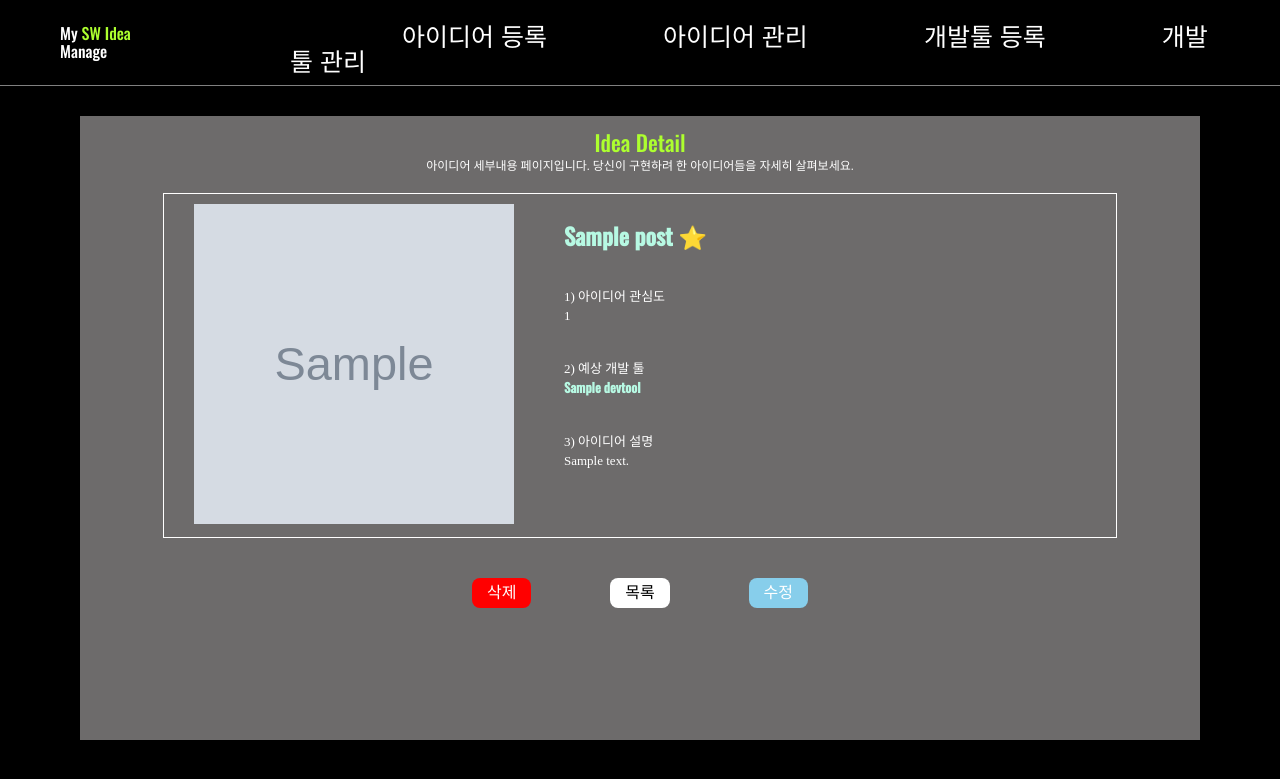
After one commit to Pirogramming17/JeonSunhee, a Django app: page /post/idea/1 in a window 1280 px wide. The commit adds this page. Shown: the top 779 px of the page. Run offline with Django 3.2, Linux system fonts and the light colour scheme; tables that the repository leaves empty hold one stand-in row (values such as "Sample post"); grey boxes marked "Sample" are stand-in pictures; some web fonts are replaced.

Commit message:
idea_detail

```diff
--- /dev/null
+++ b/SWIDEA_SITE/posts/templates/posts/ideaDetail.html
@@ -0,0 +1,33 @@
+{% extends "base.html" %} {% block content %}
+
+<div class="nav-bar">
+  <p><strong>Idea Detail</strong></p>
+  <p>
+    아이디어 세부내용 페이지입니다. 당신이 구현하려 한 아이디어들을 자세히
+    살펴보세요.
+  </p>
+</div>
+<div class="idea-detail-box">
+  <div class="image-box"><img src="{{post.image.url}}" /></div>
+  <div class="text-box">
+    <h2><strong>{{post.title}} </strong>⭐</h2>
+    <div>
+      <p>1) 아이디어 관심도</p>
+      <p>{{post.interest}}</p>
+    </div>
+    <div>
+      <p>2) 예상 개발 툴</p>
+      <p><strong>{{devtool}}</strong></p>
+    </div>
+    <div>
+      <p>3) 아이디어 설명</p>
+      <p>{{post.content}}</p>
+    </div>
+  </div>
+</div>
+<div class="box-btns">
+  <a href="/ideaDelete" class="delete-btn">삭제</a>
+  <a href="/" class="list-btn">목록</a>
+  <a href="/" class="update-btn">수정</a>
+</div>
+{% endblock %} {% block title %} Create Idea {% endblock %}
--- a/SWIDEA_SITE/posts/templates/posts/main.html
+++ b/SWIDEA_SITE/posts/templates/posts/main.html
@@ -11,7 +11,8 @@
       <img src="{{post.image.url}}" />
     </p>
     {% endif %}
-    <p>{{post.title}}</p>
+    <p><a href="/post/idea/{{post.id}}">{{post.title}}</a></p>
+    <!-- <p>{{post.title}}</p> -->
     <div class="line"></div>
     <p>예상 개발 툴 : {{post.devtool.name}}</p>
     <p>아이디어 관심도 : {{post.interest}}</p>
--- a/SWIDEA_SITE/posts/urls.py
+++ b/SWIDEA_SITE/posts/urls.py
@@ -11,5 +11,6 @@ app_name = "posts"
 urlpatterns = [
     path('', views.main, name="main"),
     path('ideaCreate',views.ideaCreate, name="ideaCreate"),
+    path('post/idea/<int:id>',views.ideaDetail, name="ideaDetail"),
 
 ] + static(settings.STATIC_URL, document_root=settings.STATIC_ROOT) + static(settings.MEDIA_URL, document_root=settings.MEDIA_ROOT)
--- a/SWIDEA_SITE/posts/views.py
+++ b/SWIDEA_SITE/posts/views.py
@@ -1,4 +1,5 @@
 from multiprocessing import context
+from re import template
 from unicodedata import name
 from django.shortcuts import redirect, render
 from .models import Post, Devtool
@@ -18,7 +19,6 @@ def ideaCreate(request):
         req_image = request.FILES["image"]
         content = request.POST["content"]
         interest = request.POST["interest"]
-        # devtool = request.POST["devtool"]
         devtool = Devtool.objects.get(name=request.POST["devtool"])
 
         Post.objects.create(title=title, image=req_image, content=content, interest=interest, devtool=devtool)
@@ -29,3 +29,16 @@ def ideaCreate(request):
         'devtool' : devtool
     }
     return render(request, template_name="posts/ideaCreate.html", context=context)
+
+def ideaDetail(request, id):
+    post = Post.objects.get(id=id)
+    devtool = post.devtool.name
+    context = {
+        "post":post,
+        "devtool":devtool
+    }
+    return render(request, template_name="posts/ideaDetail.html", context=context)
+
+def ideaDelete(request, id):
+    Post.objects.filter(id=id).delete()
+    return redirect("/")
--- /dev/null
+++ b/SWIDEA_SITE/static/css/ideaDetail.css
@@ -0,0 +1,57 @@
+.idea-detail-box {
+  display: flex;
+  align-items: center;
+  border: solid thin white;
+  width: 85%;
+  margin: 0 auto;
+  height: 55%;
+}
+.idea-detail-box .text-box {
+  color: white;
+  font-size: 13px;
+}
+.idea-detail-box .text-box h2 {
+  font-size: 23px;
+  font-weight: bold;
+}
+.image-box > img {
+  width: 20rem;
+  height: 20rem;
+  object-fit: fill;
+  margin: 0 50px 0 30px;
+}
+.idea-detail-box .text-box > div {
+  margin: 40px 0;
+}
+.idea-detail-box .text-box > div > p {
+  margin: 6px 0;
+}
+.idea-detail-box strong {
+  color: rgb(183, 249, 227);
+  font-weight: bold;
+}
+.box-btns {
+  display: flex;
+  justify-content: space-between;
+  width: 30%;
+  margin: 40px auto;
+}
+.delete-btn,
+.list-btn,
+.update-btn {
+  text-decoration: none;
+  padding: 7px 15px;
+  border-radius: 8px;
+}
+.delete-btn {
+  color: white;
+  background-color: red;
+}
+.list-btn {
+  color: black;
+  background-color: white;
+}
+.update-btn {
+  color: white;
+  background-color: skyblue;
+}
--- a/SWIDEA_SITE/templates/base.html
+++ b/SWIDEA_SITE/templates/base.html
@@ -14,6 +14,7 @@
     <!-- <link rel="stylesheet" href="{% static 'css/base.css' %}" /> -->
     <link rel="stylesheet" href="../../../static/css/base.css" />
     <link rel="stylesheet" href="../../../static/css/ideaCreate.css" />
+    <link rel="stylesheet" href="../../../static/css/ideaDetail.css" />
     <title>{% block title %}{% endblock %}</title>
   </head>
   <body>
```
